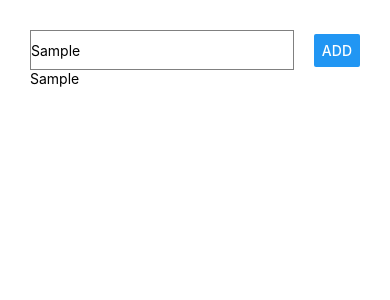
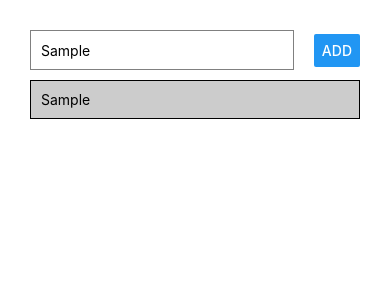
Before and after one commit to micmor-m/rn-spaceX, a React Native app: screen / in a window 390 px wide. Both pictures are taken after typing "Sample" into the empty fields and a click on the button "ADD". Shown: the top 300 px of the page. Built offline with nearby package versions, Linux system fonts and the light colour scheme.

Commit message:
add style to the list items

```diff
--- a/App.js
+++ b/App.js
@@ -33,7 +33,9 @@
       </View>
       <View>
         {courseGoals.map((goal) => (
-          <Text key={goal}>{goal}</Text>
+          <View key={goal} style={styles.listItem}>
+            <Text>{goal}</Text>
+          </View>
         ))}
       </View>
     </View>
@@ -47,5 +49,18 @@
     justifyContent: "space-between",
     alignItems: "center",
   },
-  input: { width: "80%", height: 40, borderColor: "gray", borderWidth: 1 },
+  input: {
+    width: "80%",
+    height: 40,
+    borderColor: "gray",
+    borderWidth: 1,
+    padding: 10,
+  },
+  listItem: {
+    padding: 10,
+    backgroundColor: "#ccc",
+    borderColor: "black",
+    borderWidth: 1,
+    marginVertical: 10,
+  },
 });
```
